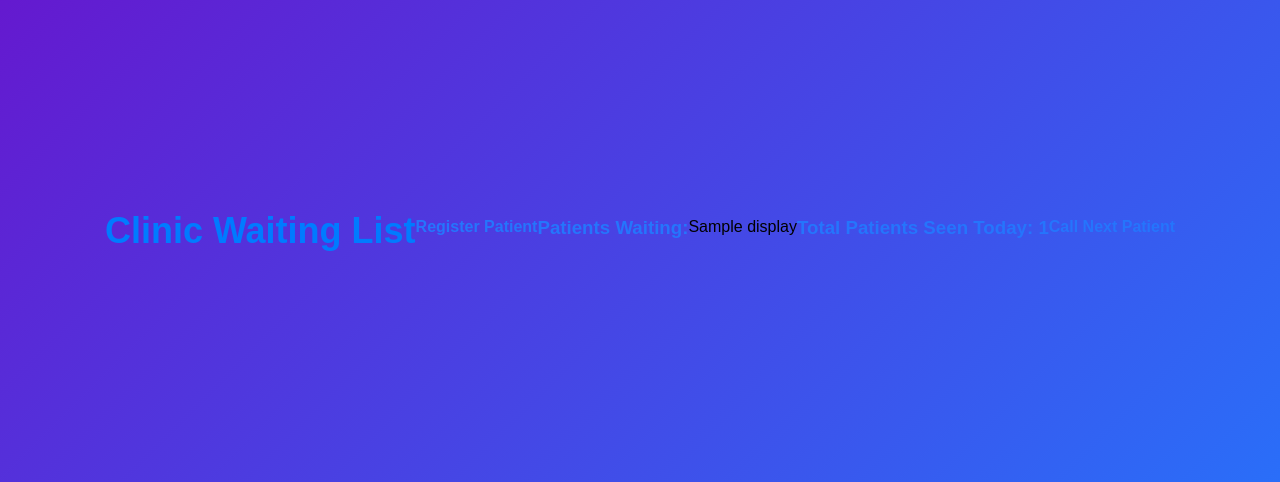
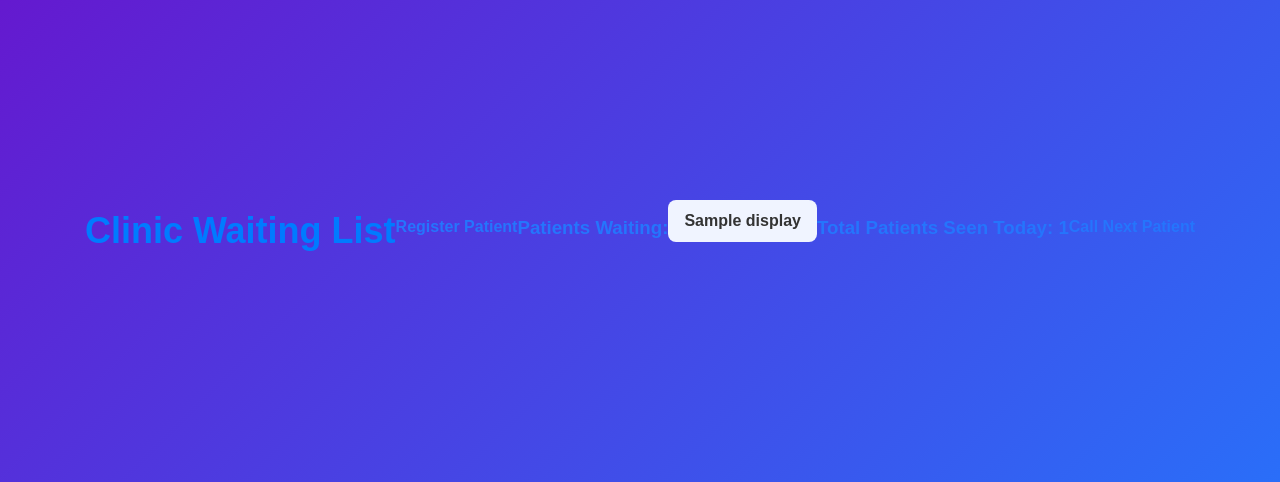
Before and after one commit to Darklion-007/Clinic-Queue-App, a Flask app: template templates/index.html in a window 1280 px wide. Shown: the part 173-655 px from the top of the page. Run offline with Flask 3, Linux system fonts and the light colour scheme; the template is opened without the code that fills it: most values are stand-ins (such as "Sample title", 1, 10 or a date in 2020).

Commit message:
list section design updated

```diff
--- a/static/style.css
+++ b/static/style.css
@@ -96,6 +96,16 @@ ul {
     margin-top: 1rem;
 }
 
+li {
+    background: #f0f4ff;
+    margin-bottom: 0.75rem;
+    padding: 0.75rem 1rem;
+    border-radius: 8px;
+    font-weight: 600;
+    color: #333;
+    box-sizing: 0 2px 6px rgba(0,0,0,0.1);
+}
+
 h1 {
     color: #007bff;
     font-size: 36px;
```
